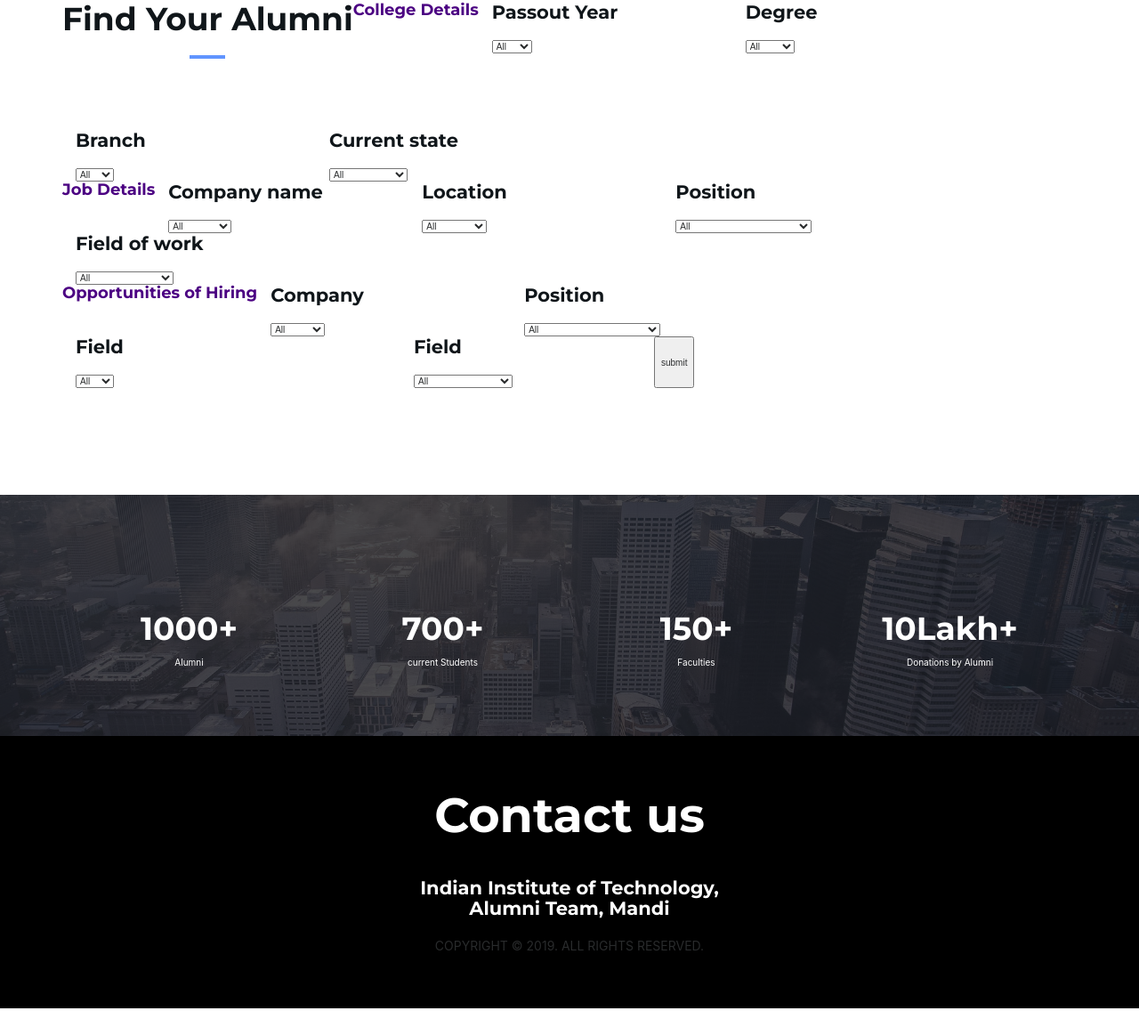
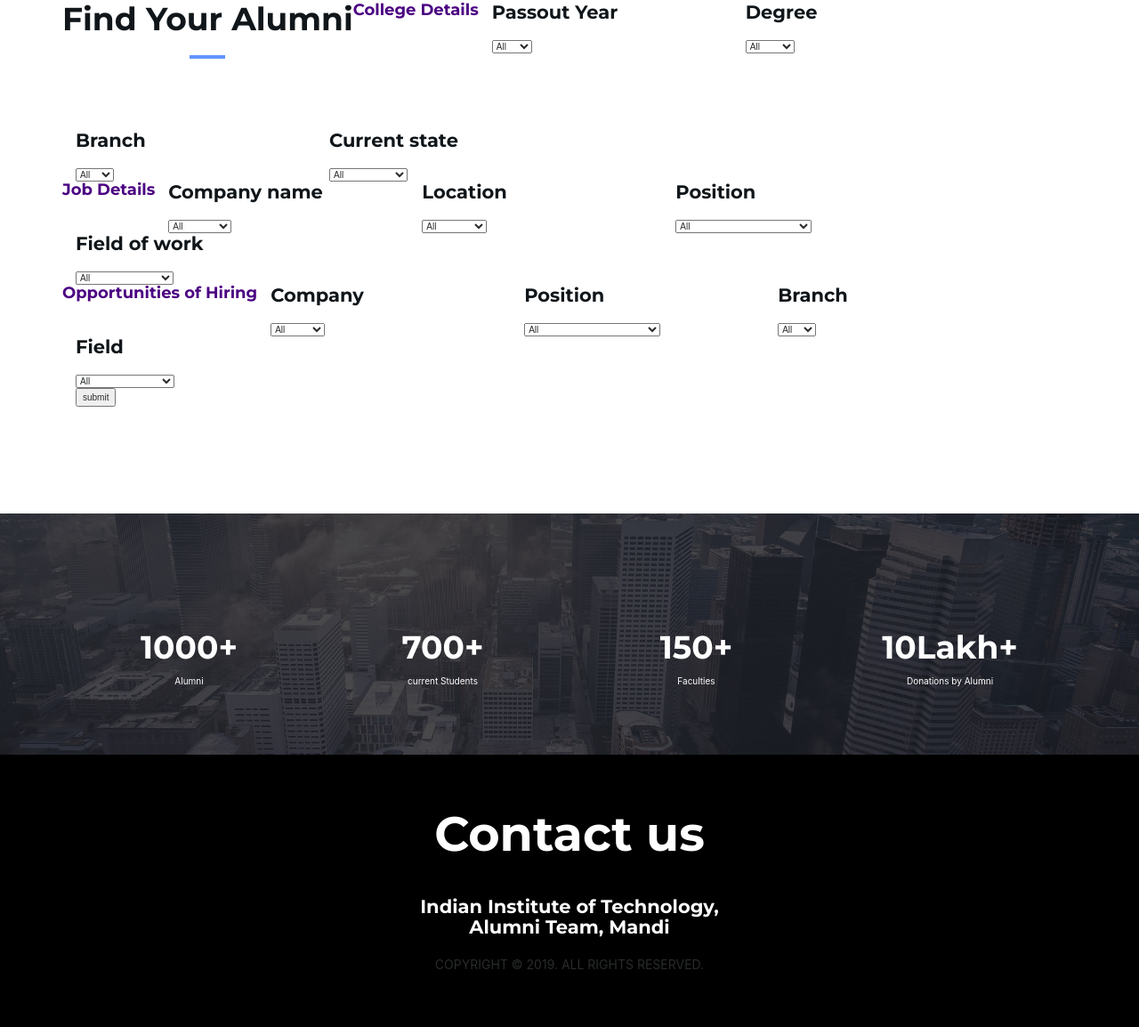
Before and after one commit to 99neerajsharma/badelog, a Flask app: page /login_page/alumni in a window 1280 px wide. Shown: the part 918-2072 px from the top of the page at 89% size. Before the commit the page ends 2051 px from the top, so only its background shows below. Run offline with Flask 2, Linux system fonts and the light colour scheme; data that the repository does not hold is empty; some libraries are stand-ins or nearby versions; some web fonts are replaced.

Commit message:
modified app.py

```diff
--- a/app.py
+++ b/app.py
@@ -172,7 +172,9 @@ def confirm_email(token_recv):
     #set registered user to be active means user's account is verified.
     registeredUser.active = True
     return '<h2>Your Email is verified!</h2>'
+
 alumni_no = 'b15100'
+list = ""
 @app.route('/profile/<enroll_no>')
 def profile_page(enroll_no):
     global alumni_no
@@ -188,15 +190,23 @@ def alumniLogin():
         # global email_
         # global password_db
         alumni_filter = request.form
-        print(alumni_filter['passout_year'])
         print(alumni_filter)
         print("alumni filter")
+        print(alumni_filter['degree'])
+        cur = mysql.connection.cursor()
+        list = cur.execute(("SELECT EnrollmentNumber from Alumni A Where A.PassoutYear={} AND A.Degree='{}' AND A.CurrentState='Job' AND A.Branch='CSE' ").format(alumni_filter['passout_year'], alumni_filter['degree']))
+        print(list)
+        # list = cur.execute(("SELECT EnrollmentNumber from Alumni A Where A.PassoutYear={} AND A.Degree={} AND A.CurrentState=Job AND A.Branch=CSE ").format(alumni_filter['passout_year'], alumni_filter['degree'],alumni_filter['current_state'],alumni_filter['branch']))
+
+        mysql.connection.commit()
+        cur.close()
         # firstName = userDetails['firstName']
         # first_db = firstName
         # lastName = userDetails['lastName']
         # last_db = lastName
         # email = userDetails['email']
         # email_ = email
+        print("alumni filter")
         # print(email_)
         # global string
         # string = email
@@ -220,7 +230,7 @@ def adminLogin():
 
 @app.route("/login_page/faculty")
 def studentLogin():
-    if flag == 1:
+    if flag == 1 :
         return render_template("faculty.html")
     else:
         return "Please Login first"
--- a/templates/alumni.html
+++ b/templates/alumni.html
@@ -214,7 +214,6 @@
 							<option value="California">California</option>
 							<option value="Berlin">Berlin</option>
 							<option value="HongKong">Hong Kong</option>
-
 						</select>
 					<!-- </form> -->
 				</div>
@@ -273,7 +272,7 @@
 							<!-- </form> -->
 					</div>
 
-					<div class="col-sm-4 col-xs-6">
+					<div class="col-sm-3 col-xs-6">
 						<!-- <form> -->
 							<h3>Position</h3>
 							<select name="position_in_opportunities">
@@ -291,20 +290,18 @@
 							</select>
 					</div>
 
-					<div class="col-sm-4 col-xs-6">
+					<div class="col-sm-3 col-xs-6">
 						<!-- <form> -->
-							<h3>Field</h3>
+							<h3>Branch</h3>
 							<select name="branch_field">
 									<option value="All">All</option>
 									<option value="CSE">CSE</option>
 									<option value="EE">EE</option>
 									<option value="ME">ME</option>
 									<option value="CE">CE</option>
-
 							</select>
 						<!-- </form> -->
 					</div>
-
 								<div class="col-sm-3 col-xs-6">
 												<h3>Field</h3>
 												<select name="field">
@@ -318,9 +315,9 @@
 
 												</select>
 									</div>
-									<input type="submit" value="submit">
 
 				</div>
+				<input type="submit" value="submit">
 		<!-- </form> -->
 	</div>
 
```
Also changed, not shown: MYsql_commands.txt (+5 -5 lines).
